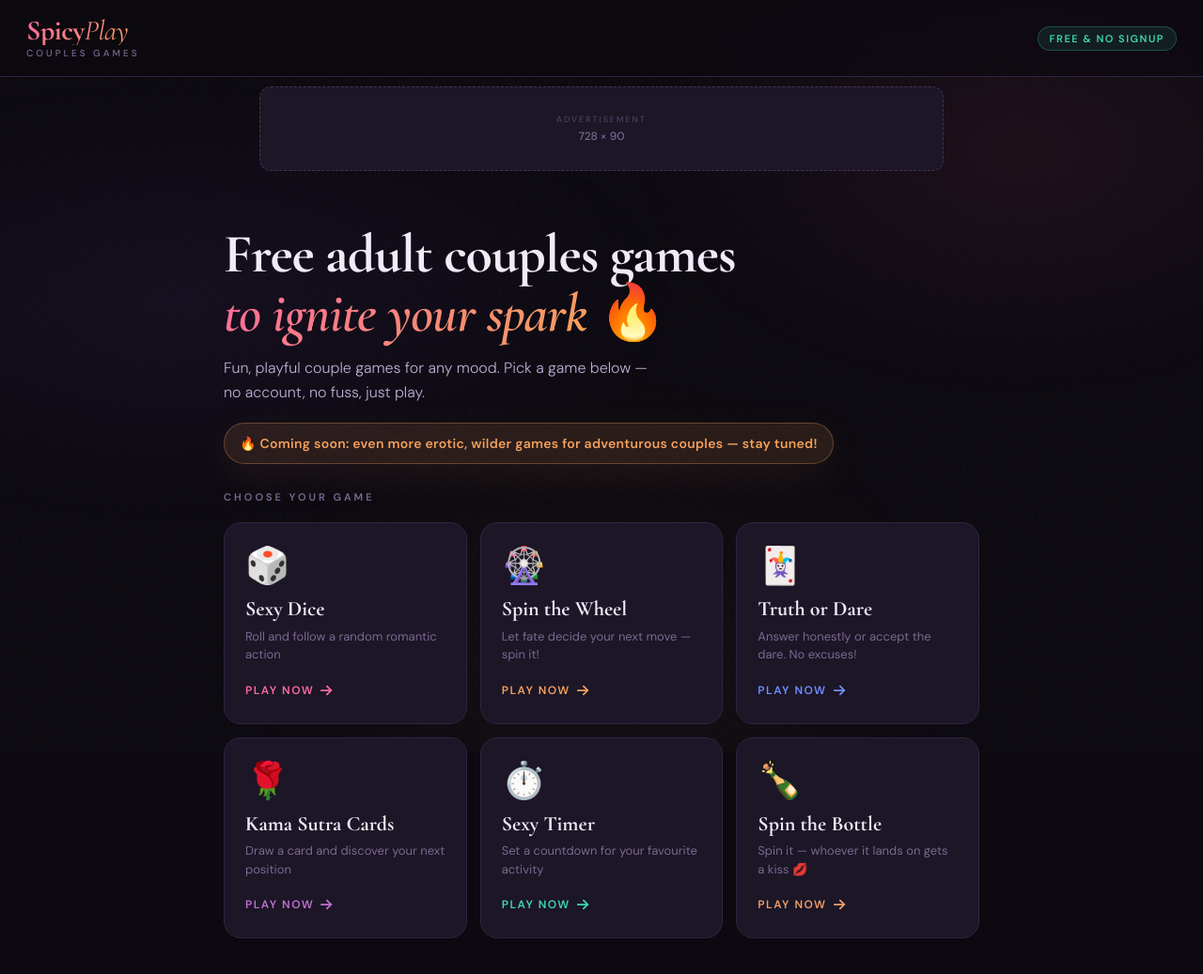
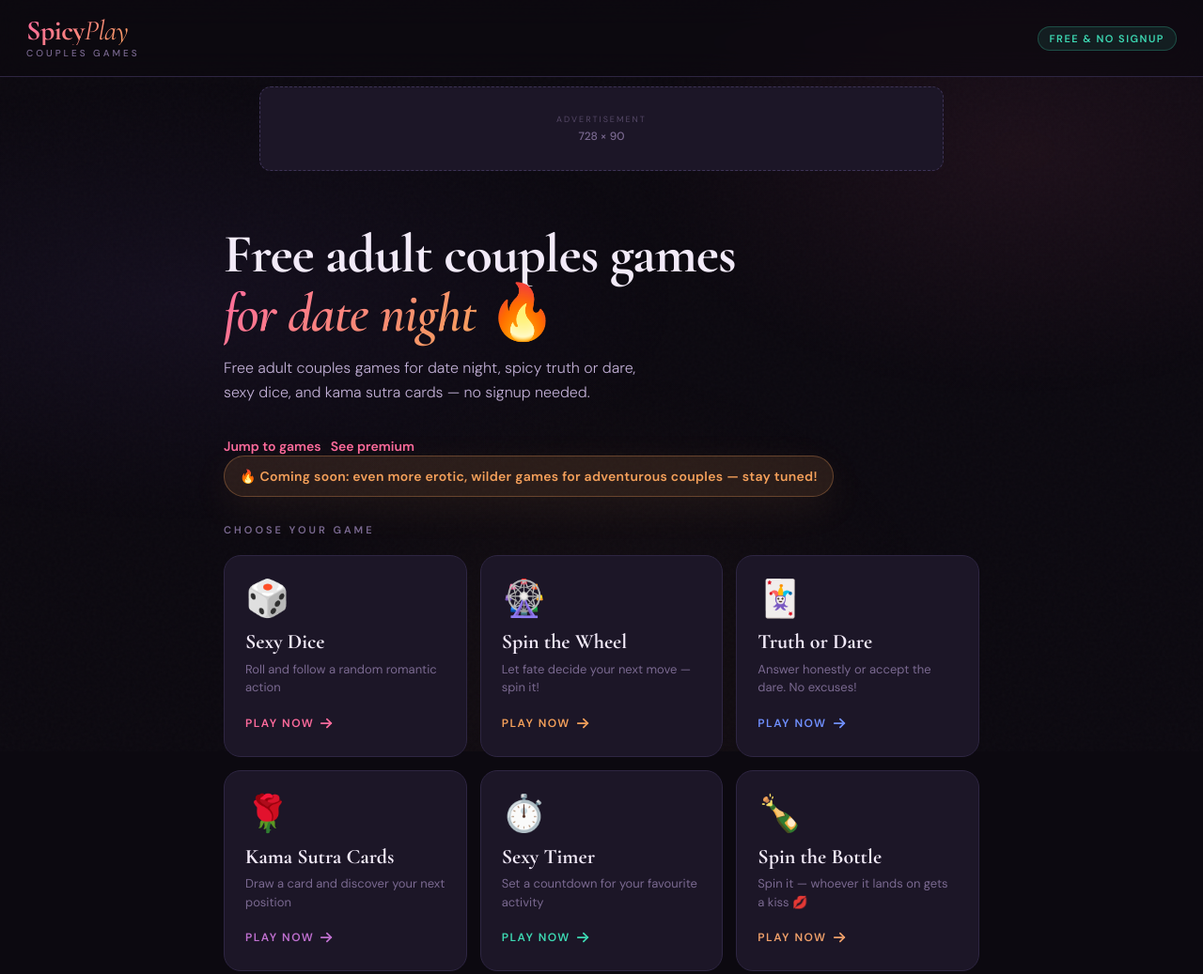
Before and after one commit to Maddy-O/inhance-relationship, a plain HTML site: page index.html in a window 1280 px wide. Shown: the top 1037 px of the page at 94% size. Drawn offline with nearby package versions, Linux system fonts and the light colour scheme.

Commit message:
seo optimization

```diff
--- a/index.html
+++ b/index.html
@@ -6,16 +6,16 @@
   <meta name="robots" content="index, follow" />
   <meta name="description" content="Free adult couples games for date night, spicy truth or dare, sexy dice, spin the bottle, and kama sutra cards — no signup needed." />
   <meta name="theme-color" content="#0c0910" />
-  <title>SpicyPlay — Free Adult Couples Games for Date Night</title>
+  <title>SpicyPlay — Free Adult Couples Games for Date Night & Sexy Truth or Dare</title>
   <link rel="canonical" href="/" />
 
   <!-- Social preview -->
   <meta property="og:type" content="website" />
-  <meta property="og:title" content="SpicyPlay — Free Adult Couples Games for Date Night" />
+  <meta property="og:title" content="SpicyPlay — Free Adult Couples Games for Date Night & Sexy Truth or Dare" />
   <meta property="og:description" content="Free adult couples games for date night, spicy truth or dare, sexy dice, spin the bottle, and kama sutra cards — no signup needed." />
   <meta property="og:locale" content="en_US" />
   <meta name="twitter:card" content="summary_large_image" />
-  <meta name="twitter:title" content="SpicyPlay — Free Adult Couples Games for Date Night" />
+  <meta name="twitter:title" content="SpicyPlay — Free Adult Couples Games for Date Night & Sexy Truth or Dare" />
   <meta name="twitter:description" content="Free adult couples games for date night, spicy truth or dare, sexy dice, spin the bottle, and kama sutra cards — no signup needed." />
 
   <!-- Structured data -->
@@ -247,6 +247,24 @@
       margin-bottom: 20px;
     }
 
+    .hero-links {
+      display: inline-flex;
+      flex-wrap: wrap;
+      gap: 10px;
+      color: var(--text2);
+      font-size: 14px;
+      margin-top: 16px;
+    }
+
+    .hero-links a {
+      color: var(--pink);
+      text-decoration: none;
+      font-weight: 600;
+      transition: color 0.2s ease;
+    }
+
+    .hero-links a:hover { color: var(--gold); }
+
     .hero-note {
       display: inline-flex;
       align-items: center;
@@ -1003,13 +1021,14 @@
       </div>
     </div>
 
-    <div class="hero">
-      <h1 class="hero-title">Free adult couples games<br><em>to ignite your spark</em> 🔥</h1>
-      <p class="hero-sub">Fun, playful couple games for any mood. Pick a game below — no account, no fuss, just play.</p>
+    <div class="hero" id="home">
+      <h1 class="hero-title">Free adult couples games<br><em>for date night</em> 🔥</h1>
+      <p class="hero-sub">Free adult couples games for date night, spicy truth or dare, sexy dice, and kama sutra cards — no signup needed.</p>
+      <p class="hero-links"><a href="#games">Jump to games</a><a href="#premium">See premium</a></p>
       <p class="hero-note">🔥 Coming soon: even more erotic, wilder games for adventurous couples — stay tuned!</p>
     </div>
 
-    <div class="section-wrap">
+    <div class="section-wrap" id="games">
       <h2 class="section-label">Choose your game</h2>
       <div class="games-grid" id="gamesGrid">
         <!-- Injected by JS -->
@@ -1017,7 +1036,7 @@
     </div>
 
     <!-- Affiliate / Premium Promo Strip ─────────── -->
-    <div class="promo-strip" style="max-width:860px;margin:0 auto 36px;width:calc(100% - 56px);">
+    <div id="premium" class="promo-strip" style="max-width:860px;margin:0 auto 36px;width:calc(100% - 56px);">
       <div class="promo-text">
         <h3>✨ Want 500+ extra dares &amp; positions?</h3>
         <p>Unlock the premium pack — more wild games coming soon.</p>
@@ -1037,6 +1056,7 @@
 
     <footer class="site-footer">
       <p>SpicyPlay &copy; 2025 &nbsp;·&nbsp; <a href="#">Privacy Policy</a> &nbsp;·&nbsp; <a href="#">Contact</a></p>
+      <p><a href="#home">Back to top</a> &nbsp;·&nbsp; <a href="#games">Games</a> &nbsp;·&nbsp; <a href="#premium">Premium</a></p>
       <p style="margin-top:6px;font-size:11px;opacity:0.6;">For adults 18+ only &nbsp;·&nbsp; All games are for entertainment &amp; couples' fun only</p>
     </footer>
 
```
